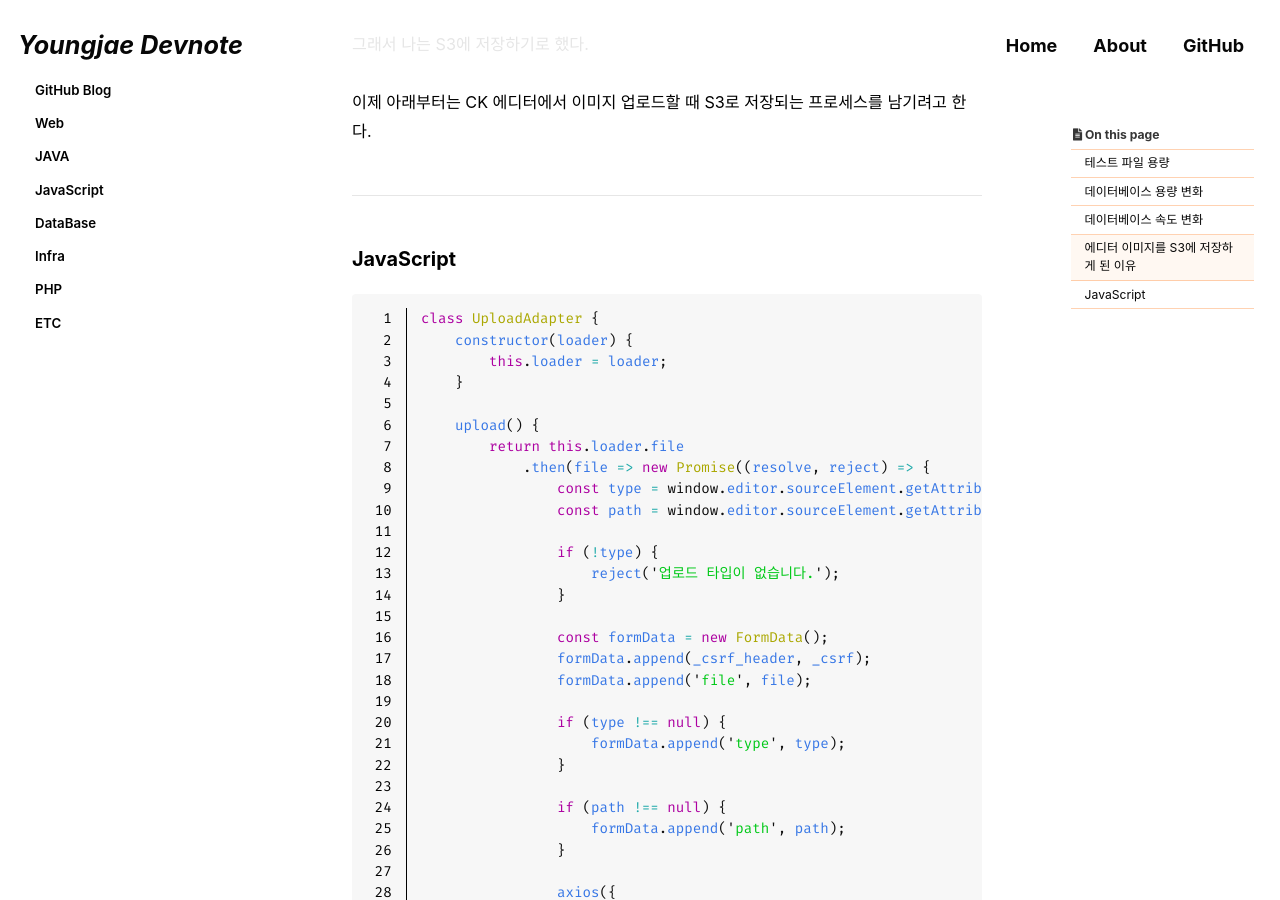
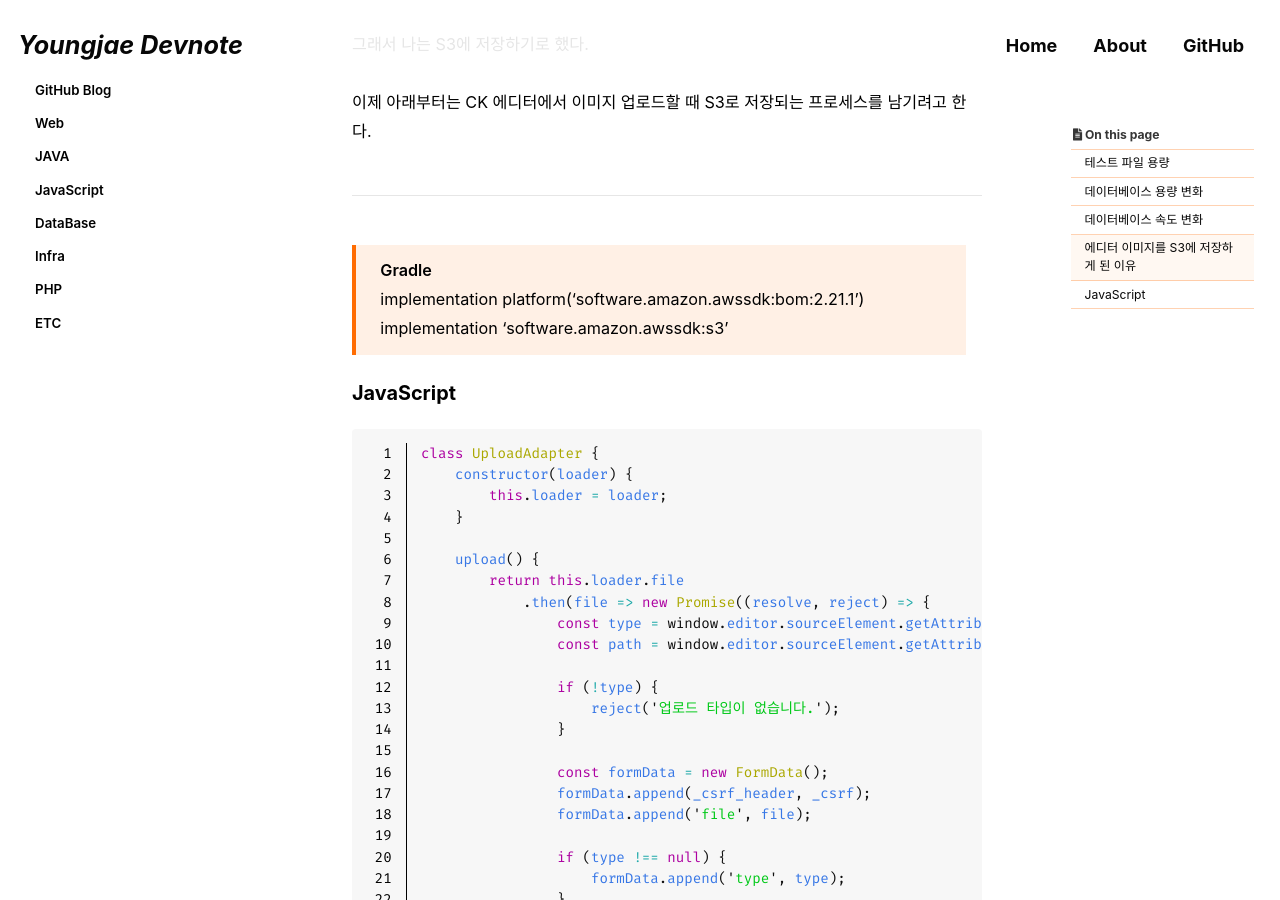
Before and after one commit to youngjae0401/develop_note, a Jekyll site: the page built from _posts/2023-12-12-ck-editor-save-file.md, in a window 1280 px wide and 900 px high, scrolled down 2689 px. Built offline with Jekyll 4.4.1, drawn with Linux system fonts in a browser that asks for light colours; cached includes are drawn as plain includes; some web fonts are replaced; comment, search, counter and statistics services are not loaded.

Commit message:
post - "[JAVA] CK 에디터에서 이미지를 S3에 저장하기" 수정

````diff
--- a/_posts/2023-12-12-ck-editor-save-file.md
+++ b/_posts/2023-12-12-ck-editor-save-file.md
@@ -60,6 +60,10 @@ last_modified_at: 2023-12-12
 이제 아래부터는 CK 에디터에서 이미지 업로드할 때 S3로 저장되는 프로세스를 남기려고 한다.
 
 * * *
+
+> **Gradle** <br>
+> implementation platform('software.amazon.awssdk:bom:2.21.1')
+> implementation 'software.amazon.awssdk:s3'
 
 ### JavaScript
 ```javascript
````
